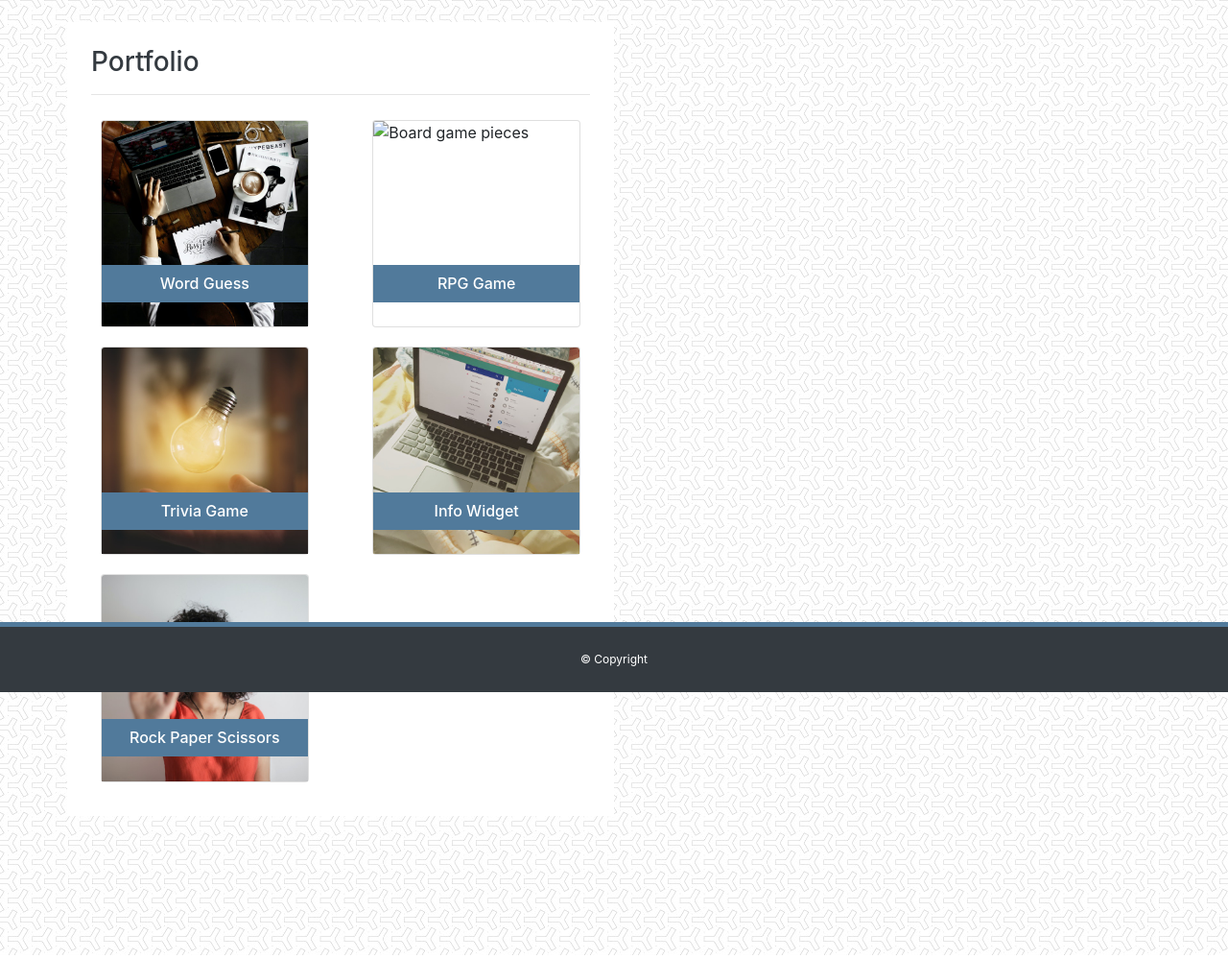
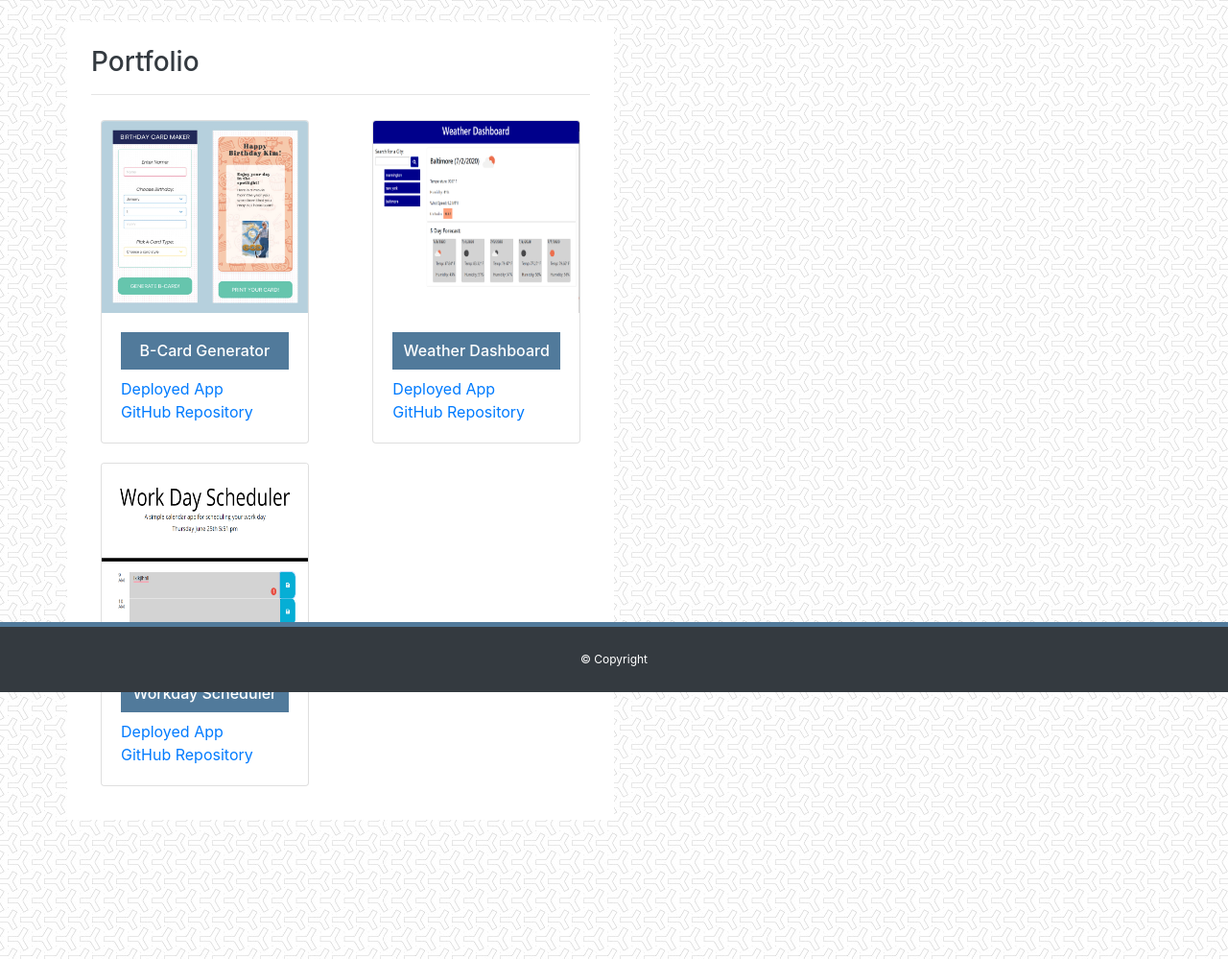
Before and after one commit to tmylesc/Portfolio, a plain HTML site: page portfolio.html in a window 1280 px wide. Shown: the part 79-1078 px from the top of the page at 96% size. Drawn offline with nearby package versions, Linux system fonts and the light colour scheme.

Commit message:
added projects to portfolio html

```diff
--- a/portfolio.html
+++ b/portfolio.html
@@ -6,7 +6,7 @@
   <meta charset="UTF-8">
   <meta name="viewport" content="width=device-width, initial-scale=1.0">
 
-  <title>Responsive Portfolio</title>
+  <title>Thomas Coradetti Portfolio</title>
 
   <link rel="stylesheet" type="text/css" href="reset.css">
   <link rel="stylesheet" href="https://stackpath.bootstrapcdn.com/bootstrap/4.5.0/css/bootstrap.min.css" integrity="sha384-9aIt2nRpC12Uk9gS9baDl411NQApFmC26EwAOH8WgZl5MYYxFfc+NcPb1dKGj7Sk" crossorigin="anonymous">
@@ -44,26 +44,38 @@
 
             <div class="container">
               <div class="row justify-content-between">
+
                 <div class="card col-md-5 col-sm-5 col-xs-12">
-                  <img src="Assets/Images/wordguess.jpg" class="card-img-top" alt="Over top view of someone sitting at a desk using a laptop and drawing in a sketchpad">
-                  <h6 class="h6-centered">Word Guess</h6>
+                  <img src="Assets/Images/bcard.jpg" class="card-img-top" alt="Screenshot of BCard Generator App">
+                  <div class="card-body">
+                    <h6 class="h6-centered">B-Card Generator</h6>
+                    <a href="https://tmylesc.github.io/bcard/">Deployed App</a>
+                    <br>
+                    <a href="https://github.com/tmylesc/bcard">GitHub Repository</a>
+                  </div>
                 </div>
+
                 <div class="card col-md-5 col-sm-5 col-xs-12">
-                  <img src="Assets/Images/rpggame.jpg" class="card-img-top" alt="Board game pieces">
-                  <h6 class="h6-centered">RPG Game</h6>
+                  <img src="Assets/Images/weatherdashboard.png" class="card-img-top" alt="Screenshot of Weather Dashboard App">
+                  <div class="card-body">
+                    <h6 class="h6-centered">Weather Dashboard</h6>
+                    <a href="https://tmylesc.github.io/homework6/">Deployed App</a>
+                    <br>
+                    <a href="https://github.com/tmylesc/homework6">GitHub Repository</a>
+                  </div>
                 </div>
+
                 <div class="card col-md-5 col-sm-5 col-xs-12">
-                  <img src="Assets/Images/triviagame.jpg" class="card-img-top" alt="Hand holding a light bulb">
-                  <h6 class="h6-centered">Trivia Game</h6>
+                  <img src="Assets/Images/workday.png" class="card-img-top" alt="Screenshot of Workday Scheduler App">
+                  <div class="card-body">
+                    <h6 class="h6-centered">Workday Scheduler</h6>
+                    <a href="https://tmylesc.github.io/homework5/">Deployed App</a>
+                    <br>
+                    <a href="https://github.com/tmylesc/homework5">GitHub Repository</a>
+                  </div>
                 </div>
-                <div class="card col-md-5 col-sm-5 col-xs-12">
-                  <img src="Assets/Images/informationwidget.jpg" class="card-img-top" alt="Open laptop on a bed">
-                  <h6 class="h6-centered">Info Widget</h6>
-                </div>
-                <div class="card col-md-5 col-sm-5 col-xs-12">
-                  <img src="Assets/Images/rockpaperscissors.jpg" class="card-img-top" alt="Woman holding palm toward camera">
-                  <h6 class="h6-centered">Rock Paper Scissors</h6>
-                </div>
+
+
 
               </div>
 
--- a/style.css
+++ b/style.css
@@ -54,6 +54,10 @@ section {
     margin: 10px;
 }
 
+.card-img-top {
+    height: 200px;
+}
+
 .card h6 {
     text-align: center;
     align-content: center;
@@ -61,8 +65,6 @@ section {
     color: white;
     width: 100%;
     padding: 10px;
-    position: absolute;
-    top: 70%;
 }
 
 .btn {
```
Also changed, not shown: contact.html (+1 -1 lines), index.html (+2 -1 lines), Assets/Images/bcard.jpg (added), Assets/Images/weatherdashboard.png (added), Assets/Images/workday.png (added).
